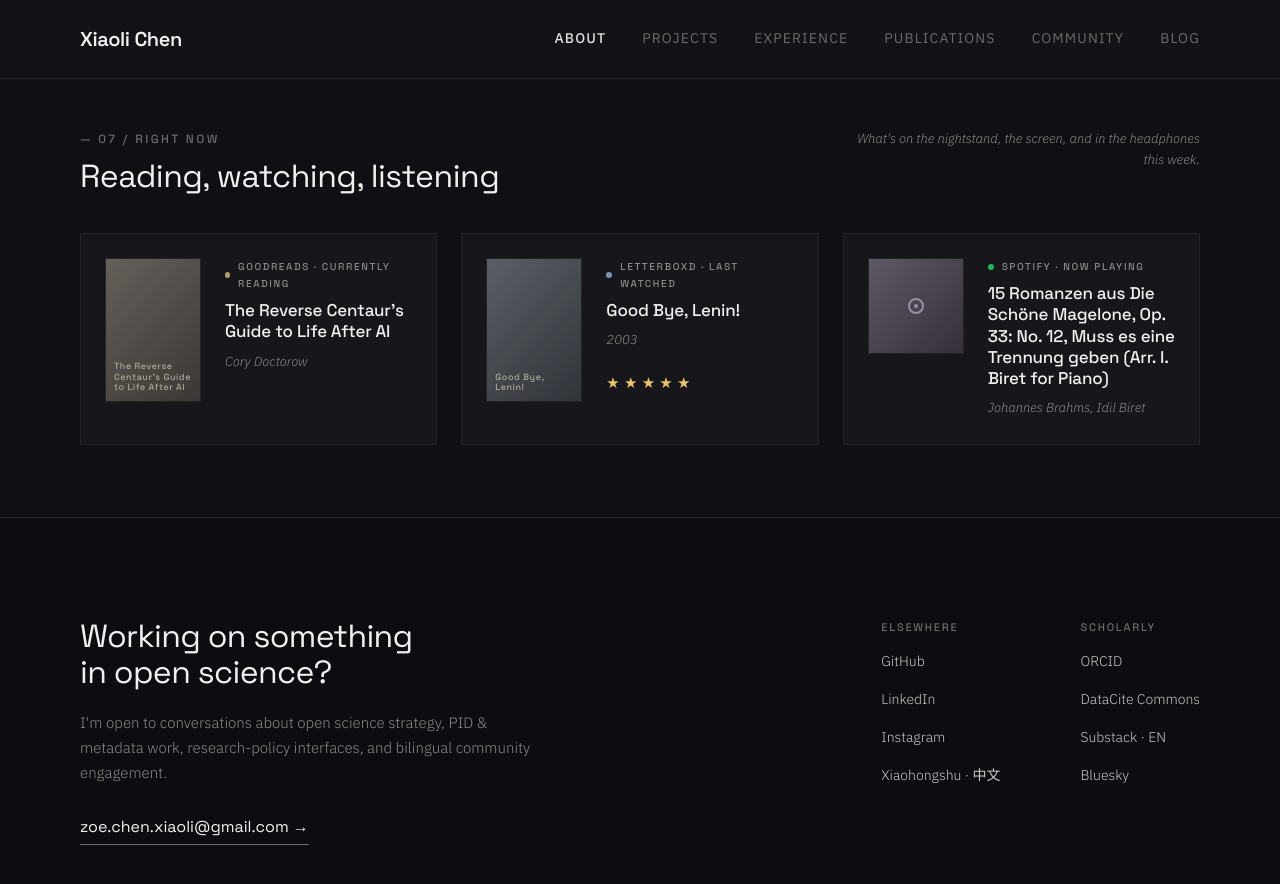
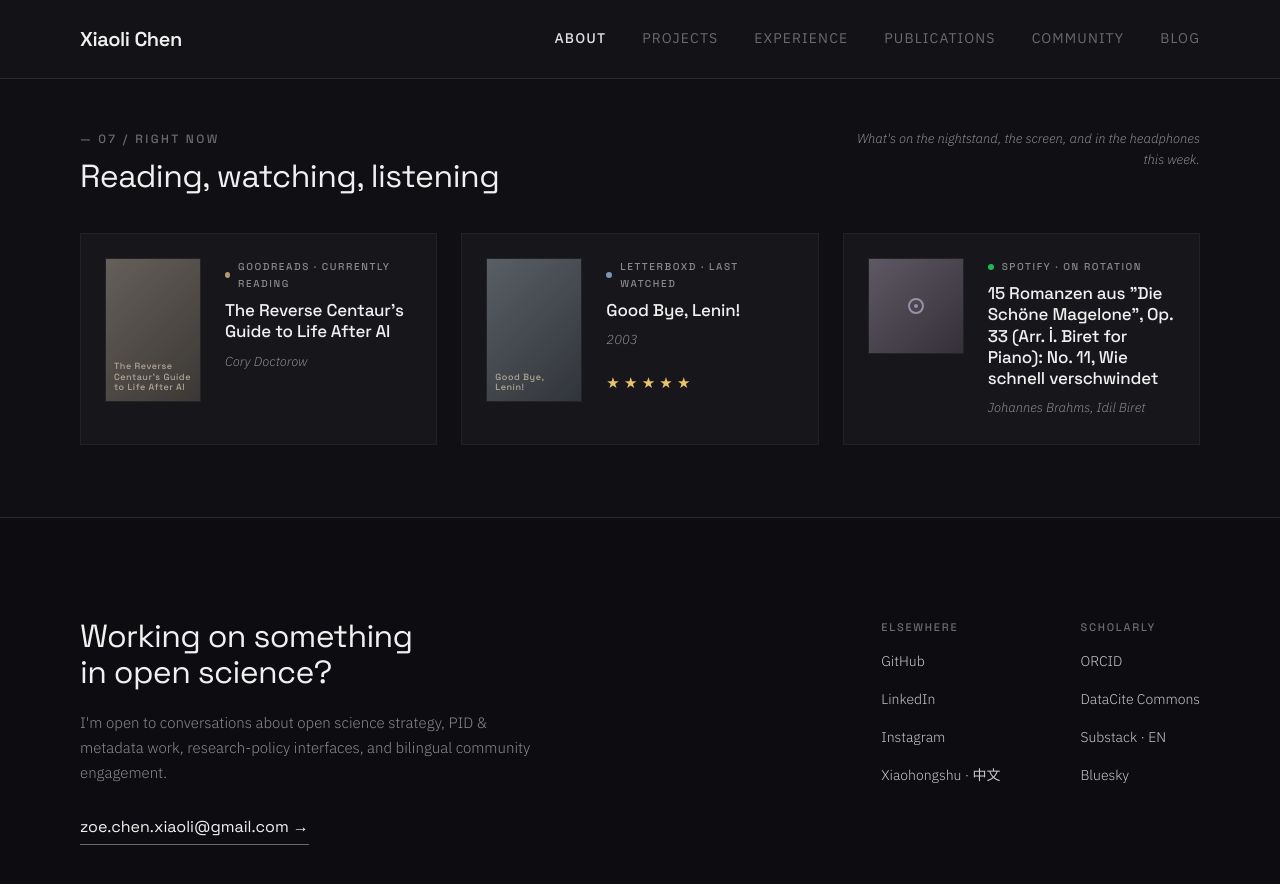
Before and after one commit to xchen101/xchen101.github.io, a Jekyll site: the page built from index.md, in a window 1280 px wide and 900 px high, scrolled down 6657 px. Shown: the top 884 px of the window. Built offline with Jekyll 4.4.1, drawn with Linux system fonts in a browser that asks for light colours; comment, search, counter and statistics services are not loaded; grey boxes are pictures that could not be loaded.

Commit message:
update: Right Now widget data (auto)

```diff
--- a/_data/now.yml
+++ b/_data/now.yml
@@ -1,4 +1,4 @@
-# Right now — auto-generated by Hermes cron on 2026-10-24 17:00 UTC
+# Right now — auto-generated by Hermes cron on 2026-10-24 23:00 UTC
 # Sources: Goodreads RSS / Letterboxd RSS / Spotify API
 
 reading:
@@ -23,9 +23,9 @@ watching:
 listening:
   service: "Spotify"
   accent: "#1DB954"
-  label: "Now playing"
-  title: "15 Romanzen aus Die Schöne Magelone, Op. 33: No. 12, Muss es eine Trennung geben (Arr. I. Biret for Piano)"
+  label: "On rotation"
+  title: "15 Romanzen aus \"Die Schöne Magelone\", Op. 33 (Arr. İ. Biret for Piano): No. 11, Wie schnell verschwindet"
   artist: "Johannes Brahms, Idil Biret"
-  url: "https://open.spotify.com/track/1EKMr6zh7tLrAC641XGLmz"
+  url: "https://open.spotify.com/track/2TGJN5BwBStJ65p3aWIPrW"
   profile_url: "https://open.spotify.com/"
   image: "https://i.scdn.co/image/ab67616d00001e029d644f6d1d2b39441c58bf49"
```
